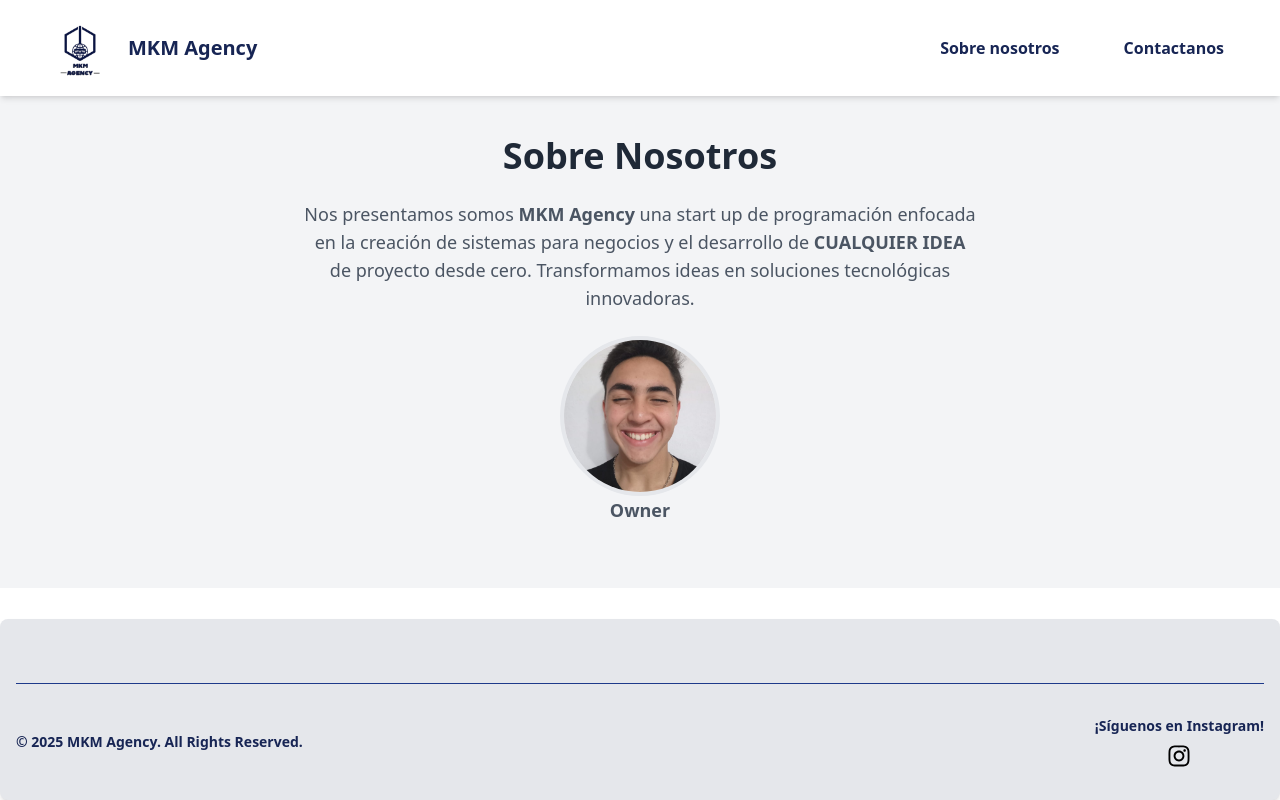
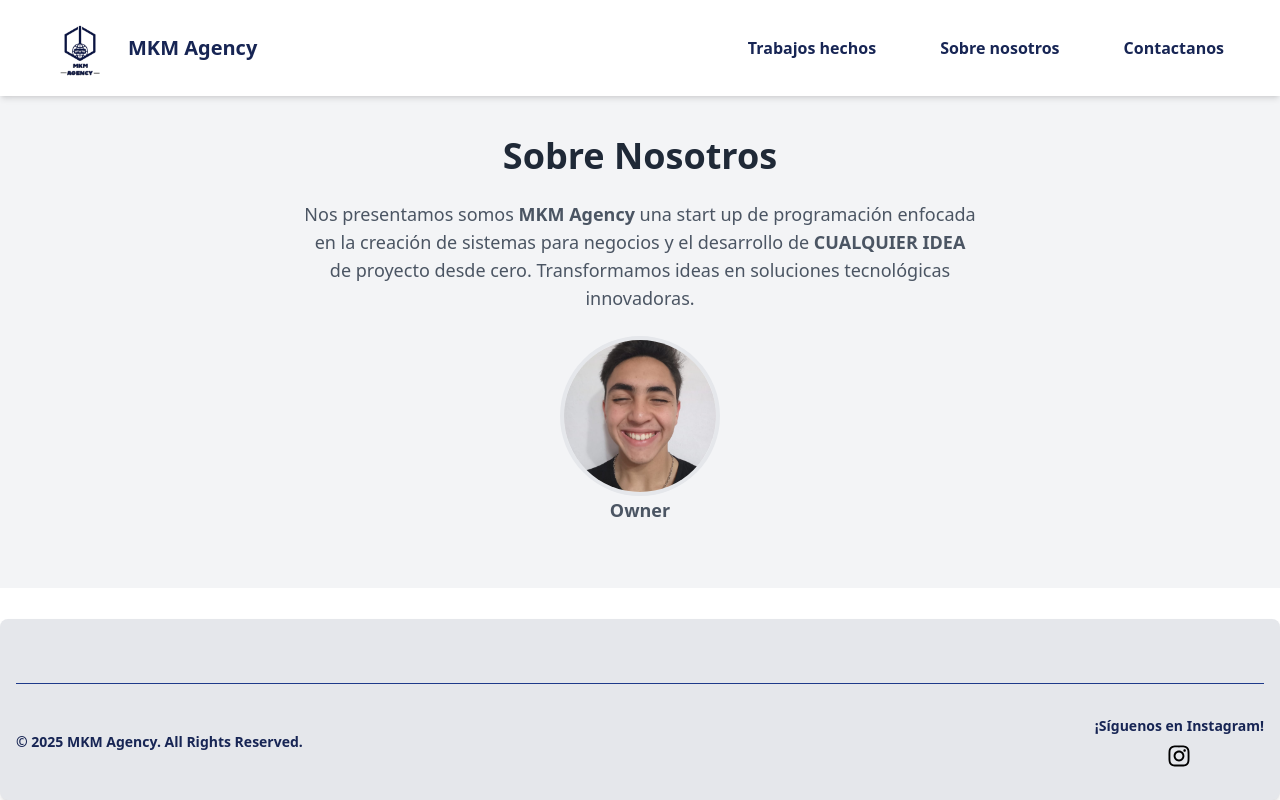
Before and after one commit to Mirko1523/dashboardMKM, a Next.js app in the folder dashboard_mkm/: page /aboutUs in a window 1280 px wide. Built offline with nearby package versions, Linux system fonts and the light colour scheme.

Commit message:
feat: add  button trabajos hechos

```diff
--- /dev/null
+++ b/dashboard_mkm/src/app/projects/page.js
@@ -0,0 +1,18 @@
+"use client"
+
+import NavBar from "@/components/navBar/navbar"
+import React from "react"
+
+function Projects() {
+    return (
+        <div>
+            <NavBar />
+
+            <div>
+
+            </div>
+        </div>
+    )
+}
+
+export default Projects
--- a/dashboard_mkm/src/components/navBar/navbar.js
+++ b/dashboard_mkm/src/components/navBar/navbar.js
@@ -37,6 +37,12 @@ function NavBar() {
 
 
                     <div className="hidden md:flex items-center space-x-8">
+                        <a
+                            className="text-blue-950 font-bold cursor-pointer hover:bg-blue-950 hover:text-white px-4 py-2 rounded-lg"
+                            onClick={() => handleNavigation('projects')}
+                        >
+                            Trabajos hechos
+                        </a>
                         <a
                             className="text-blue-950 font-bold cursor-pointer hover:bg-blue-950 hover:text-white px-4 py-2 rounded-lg"
                             onClick={() => handleNavigation('aboutUs')}
@@ -96,6 +102,14 @@ function NavBar() {
                                     Contact Us
                                 </a>
                             </li>
+                            <li>
+                                <a
+                                    className="text-blue-950 font-bold p-4 w-full text-center cursor-pointer hover:bg-blue-950 hover:text-white "
+                                    onClick={() => handleNavigation('contact')}
+                                >
+                                    Trabajos hechos
+                                </a>
+                            </li>
                         </ul>
                     </nav>
                 </div>
```
